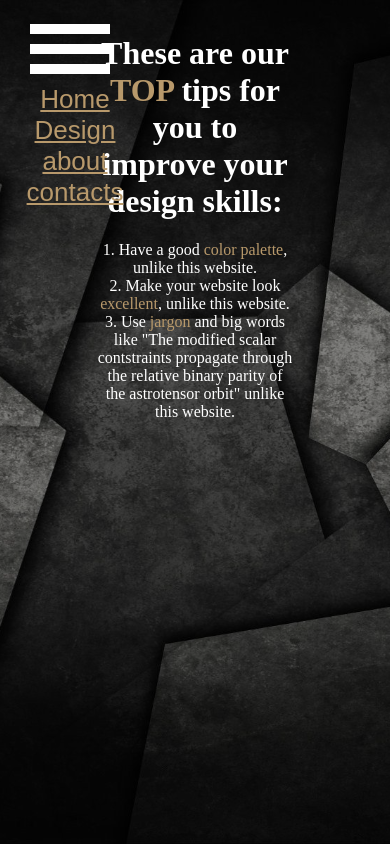
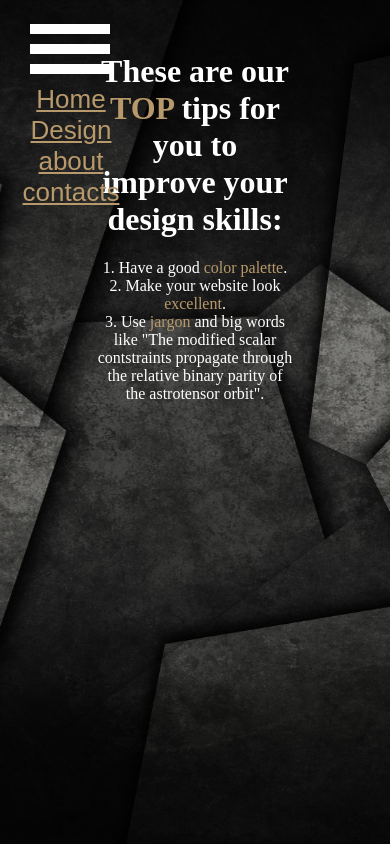
Before and after one commit to Juggle6/casual-programming, a React (Vite) app: page /Design in a window 390 px wide. Built offline with nearby package versions, Linux system fonts and the light colour scheme.

Commit message:
Cleaner App.jsx and changed href to link.

```diff
--- a/src/App.jsx
+++ b/src/App.jsx
@@ -6,41 +6,19 @@ import Timeline from './components/timeline/timeline.jsx'
 import ContactsPage from './Pages/contactsPage/contactsPage.jsx';
 import AboutPage from './Pages/aboutPage/aboutPage.jsx';
 import ErrorPage from './Pages/notFound/notFound.jsx'
-
-import {
-  createBrowserRouter,
-  RouterProvider,
-} from "react-router-dom";
-
-const router = createBrowserRouter([
-  {
-    path: "/",
-    element: <Home />,
-    errorElement: <ErrorPage />,
-  },
-  {
-    path: "/about",
-    element: <AboutPage />,
-    errorElement: <ErrorPage />,
-    },
-  {
-    path: "/contacts",
-    element: <ContactsPage />,
-    errorElement: <ErrorPage />,
-  },
-  {
-    path: "/Design",
-    element: <DesignPage />,
-    errorElement: <errorPage />,
-  },
-]);
+import { BrowserRouter, Routes, Route } from "react-router-dom";
 
 function App() {
     return (
-        <>
-            <Menu />
-            <RouterProvider router={router} />
-        </>
+        <BrowserRouter>
+          <Menu />
+          <Routes>
+            <Route path="/" element={<Home />} />
+            <Route path="/Design" element={<DesignPage />} />
+            <Route path="/About" element={<AboutPage />} />
+            <Route path="/Contacts" element={<ContactsPage />} />
+          </Routes>
+        </BrowserRouter>
     )
 }
 
--- a/src/Pages/designPage/design.jsx
+++ b/src/Pages/designPage/design.jsx
@@ -9,14 +9,13 @@ export default function DesignPage() {
           These are our <span className="GoldEmphasis">TOP</span> tips for you to improve your design skills:
         </h1>
         <p>
-          1. Have a good <span className="GoldEmphasis">color palette</span>, unlike this website.
+          1. Have a good <span className="GoldEmphasis">color palette</span>.
         <br/>
-          2. Make your website look <span className="GoldEmphasis">excellent</span>, unlike this website.
+          2. Make your website look <span className="GoldEmphasis">excellent</span>.
         <br/>
           3. Use <span className="GoldEmphasis">jargon </span>
           and big words like "The modified scalar contstraints propagate
-          through the relative binary parity of the astrotensor orbit"
-          unlike this website.
+          through the relative binary parity of the astrotensor orbit".
         </p>
       </div>
     </div>
--- a/src/components/NavBar/menu.css
+++ b/src/components/NavBar/menu.css
@@ -45,7 +45,7 @@ a:hover {
       flex-direction: column;
       position: fixed;
       margin-top: 250px;
-      margin-left: -125px;
+      margin-left: -129px;
   }
 
 }
--- a/src/components/NavBar/menu.jsx
+++ b/src/components/NavBar/menu.jsx
@@ -1,5 +1,5 @@
 import './menu.css'
-
+import { Link } from 'react-router-dom';
 export default function Menu() {
     return (
     <div className="navContainer">
@@ -8,10 +8,10 @@ export default function Menu() {
             <img src="/images/hamburger.svg" alt="Burger" />
           </div>
               <div className="navItems">
-                <a href="/">Home</a>
-                <a href="/Design">Design</a>
-                <a href="/about">about</a>
-                <a href="/contacts">contacts</a>
+                <Link to="/">Home</Link>
+                <Link to="/Design">Design</Link>
+                <Link to="/about">about</Link>
+                <Link to="/contacts">contacts</Link>
               </div>
         </div>
     </div>
```
